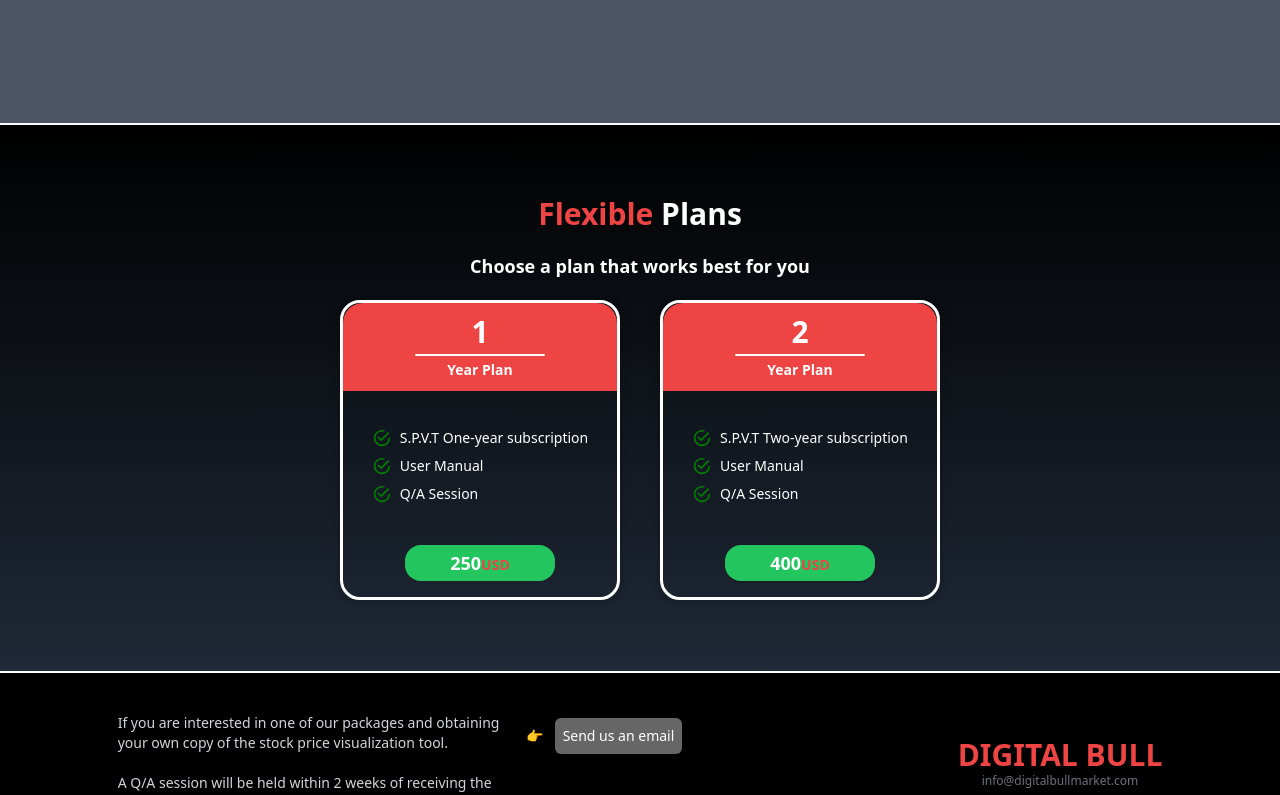
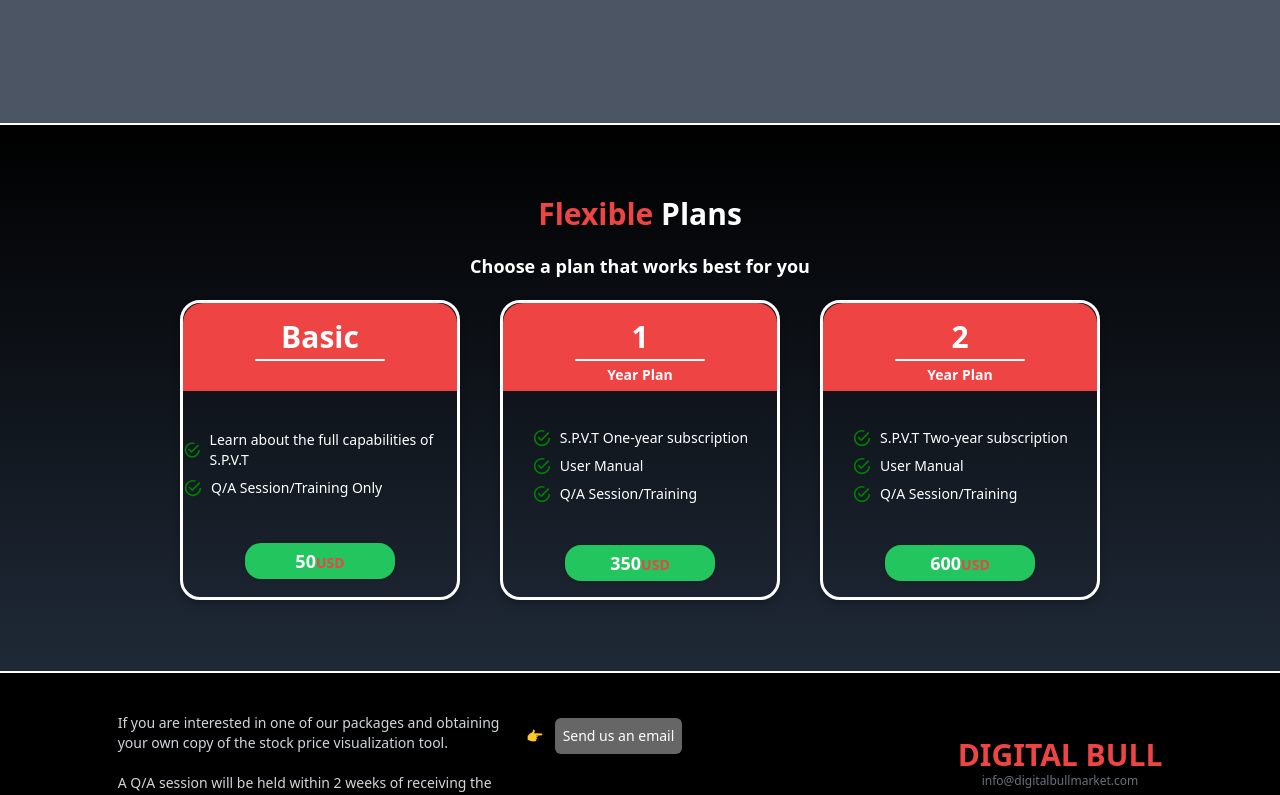
Before and after one commit to Shekinah007/digitalbull, a React (Vite) app: page / in a window 1280 px wide. Shown: the part 5211-6006 px from the top of the page. Built offline with nearby package versions, Linux system fonts and the light colour scheme.

Commit message:
add another plan create component for plans card

```diff
--- a/src/App.jsx
+++ b/src/App.jsx
@@ -8,17 +8,14 @@
 
 import { FaArrowAltCircleUp } from "react-icons/fa";
 
-import { TypeAnimation } from "react-type-animation";
 import { useParallax } from "react-scroll-parallax";
 
 import uiImage from "./assets/images/illustrations/undraw_data_trends_re_2cdy.svg";
 import questionsImg from "./assets/images/illustrations/undraw_questions_re_1fy7.svg";
-import climbImg from "./assets/images/climb2.png";
 import excelImg1 from "./assets/images/6296676_excel_microsoft_office_office365_icon.png";
 import excelImg2 from "./assets/images/excel-3873854_1280.png";
 import UIgrapghImg from "./assets/images/UI visual graph.png";
 import UIImg from "./assets/images/interface.png";
-import heroBgImg from "./assets/images/grid vert.png";
 import honeyImg from "./assets/images/honey-comb.png";
 import honeyImg2 from "./assets/images/honey-comb (2).png";
 
--- a/src/components/ContactForm.jsx
+++ b/src/components/ContactForm.jsx
@@ -27,6 +27,7 @@
           setLoading(false);
           console.log("SUCCESS!");
           toast("Sent Successfully!!!");
+          setIsOpen(false);
 
           setEmail("");
           setNumber("");
@@ -101,6 +102,7 @@
           >
             <option value="1 year">1 year</option>
             <option value="2 years">2 years</option>
+            <option value="Basic">Basic</option>
           </select>
         </div>
         <button
--- a/src/components/Courses.jsx
+++ b/src/components/Courses.jsx
@@ -84,7 +84,7 @@
               8
             </span>
             <ul>
-              <li>Importing stock data into sheet</li>
+              <li>Importing stock data into the S.P.V.T</li>
             </ul>
           </div>
           <div className="flex gap-7 md:gap-10 items-center">
--- /dev/null
+++ b/src/components/Plan.jsx
@@ -0,0 +1,39 @@
+import { IoMdCheckmarkCircleOutline } from "react-icons/io";
+
+export const Plan = ({ handleOpen, items, price, type, year }) => {
+  return (
+    <div
+      onClick={() => {
+        handleOpen(true);
+      }}
+      className="card flex flex-col justify-start gap-5 animate"
+    >
+      <div
+        className="bg-red-500 h-[140px] w-full flex flex-col gap-1 justify-center
+                        items-center text-white font-bold rounded-t-[20px] "
+      >
+        <h4 className="font-bold text-3xl">{type}</h4>
+        <div className="w-[130px] h-[2px] bg-white rounded-md"></div>
+        <p className="text-sm h-[10px]">{year}</p>
+      </div>
+      <div className="h-full text-sm flex flex-col gap-2 justify-around self-center items-start">
+        <div
+          className={`text-sm flex flex-col gap-2 w-full ${
+            type == "Basic" && "w-[80%]"
+          } self-center`}
+        >
+          {items.map((item, index) => (
+            <div className="flex items-center gap-2" key={index}>
+              <IoMdCheckmarkCircleOutline color="green" size="20px" />
+              <p>{item}</p>
+            </div>
+          ))}
+        </div>
+        <button className="shadow bg-green-500 text-lg p-1 w-[150px] rounded-2xl self-center font-bold text-white">
+          {price}
+          <span className="text-red-500 text-sm ">USD</span>
+        </button>
+      </div>
+    </div>
+  );
+};
--- a/src/components/Plans.jsx
+++ b/src/components/Plans.jsx
@@ -2,6 +2,7 @@
 
 import { ContactUs } from "./ContactForm";
 import { useState } from "react";
+import { Plan } from "./Plan";
 
 export const Plans = ({ isIntersecting, darkMode }) => {
   const [isOpen, setIsOpen] = useState(false);
@@ -24,75 +25,39 @@
         Choose a plan that works best for you
       </p>
       <div className="flex flex-wrap items-center justify-center gap-10">
-        <div
-          onClick={() => {
-            setIsOpen(true);
-          }}
-          className={`card flex flex-col justify-start gap-5 animate`}
-        >
-          <div
-            className="bg-red-500 h-[140px] w-full flex flex-col gap-1 justify-center
-                        items-center text-white font-bold rounded-t-[20px] "
-          >
-            <h4 className="font-bold text-3xl">1</h4>
-            <div className="w-[130px] h-[2px] bg-white rounded-md"></div>
-            <p className="text-sm">Year Plan</p>
-          </div>
-          <div className="h-full text-sm flex flex-col gap-2 justify-around self-center items-start">
-            <div className="text-sm flex flex-col gap-2">
-              <div className="flex items-center gap-2">
-                <IoMdCheckmarkCircleOutline color="green" size="20px" />
-                <p>S.P.V.T One-year subscription</p>
-              </div>
-              <div className="flex items-center gap-2">
-                <IoMdCheckmarkCircleOutline color="green" size="20px" />
-                <p>User Manual</p>
-              </div>
-              <div className="flex items-center gap-2">
-                <IoMdCheckmarkCircleOutline color="green" size="20px" />
-                <p>Q/A Session</p>
-              </div>
-            </div>
-            <button className="cursor-pointer bg-green-500 text-lg p-1 w-[150px] rounded-2xl self-center font-bold text-white">
-              250<span className="text-red-500 text-sm">USD</span>
-            </button>
-          </div>
-        </div>
+        <Plan
+          handleOpen={setIsOpen}
+          items={[
+            "Learn about the full capabilities of S.P.V.T",
+            "Q/A Session/Training Only",
+          ]}
+          price={"50"}
+          type={"Basic"}
+          year={""}
+        />
 
-        <div
-          onClick={() => {
-            setIsOpen(true);
-          }}
-          className="card flex flex-col justify-start gap-5 animate"
-        >
-          <div
-            className="bg-red-500 h-[140px] w-full flex flex-col gap-1 justify-center
-                        items-center text-white font-bold rounded-t-[20px] "
-          >
-            <h4 className="font-bold text-3xl">2</h4>
-            <div className="w-[130px] h-[2px] bg-white rounded-md"></div>
-            <p className="text-sm">Year Plan</p>
-          </div>
-          <div className="h-full text-sm flex flex-col gap-2 justify-around self-center items-start">
-            <div className="text-sm flex flex-col gap-2">
-              <div className="flex items-center gap-2">
-                <IoMdCheckmarkCircleOutline color="green" size="20px" />
-                <p>S.P.V.T Two-year subscription</p>
-              </div>
-              <div className="flex items-center gap-2">
-                <IoMdCheckmarkCircleOutline color="green" size="20px" />
-                <p>User Manual</p>
-              </div>
-              <div className="flex items-center gap-2">
-                <IoMdCheckmarkCircleOutline color="green" size="20px" />
-                <p>Q/A Session</p>
-              </div>
-            </div>
-            <button className="shadow bg-green-500 text-lg p-1 w-[150px] rounded-2xl self-center font-bold text-white">
-              400<span className="text-red-500 text-sm ">USD</span>
-            </button>
-          </div>
-        </div>
+        <Plan
+          handleOpen={setIsOpen}
+          items={[
+            "S.P.V.T One-year subscription",
+            "User Manual",
+            "Q/A Session/Training ",
+          ]}
+          price={"350"}
+          type={"1"}
+          year={"Year Plan"}
+        />
+        <Plan
+          handleOpen={setIsOpen}
+          items={[
+            "S.P.V.T Two-year subscription",
+            "User Manual",
+            "Q/A Session/Training ",
+          ]}
+          price={"600"}
+          type={"2"}
+          year={"Year Plan"}
+        />
       </div>
 
       <ContactUs isOpen={isOpen} setIsOpen={setIsOpen} />
```
Also changed, not shown: 1 other file (tests, documents, lock files or other folders).
